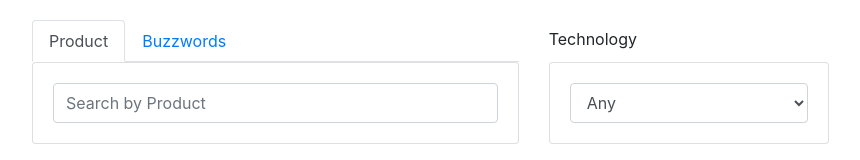
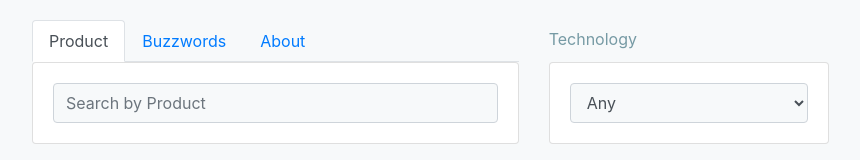
Before and after one commit to benelan/product2queue, a React (Create React App) app: page / in a window 1280 px wide. Shown: the top 160 px of the page, without its empty margins (3-863 px from the left). Built offline with nearby package versions, Linux system fonts and the light colour scheme.

Commit message:
UI changes

```diff
--- a/src/components/Product.js
+++ b/src/components/Product.js
@@ -8,7 +8,7 @@ import {
   Nav,
   NavItem,
   NavLink,
-  Card,
+  Card
 } from "reactstrap";
 import classnames from "classnames";
 import VirtualScroll from "./VirtualScroll";
@@ -26,6 +26,18 @@ class Product extends React.Component {
     const lgi = {
       height: "70px",
     };
+
+    const navlinkStyle = {
+      cursor: "pointer"
+    }
+
+    const inputStyle = {
+      height: "40px",
+      background: "#F7F9FA"
+    };
+
+
+
     const Item = memo(({ index }) => (
       <ListGroupItem
         key={index}
@@ -40,10 +52,11 @@ class Product extends React.Component {
 
     return (
       <React.Fragment>
-        <Nav tabs>
+        <Nav tabs
+          style={{ color: "#ADC5CC" }}>
           <NavItem>
             <NavLink
-              style={{ cursor: "pointer" }}
+              style={navlinkStyle}
               className={classnames({
                 active: this.state.activeTab === "1",
               })}
@@ -63,7 +76,7 @@ class Product extends React.Component {
           </NavItem>
           <NavItem>
             <NavLink
-              style={{ cursor: "pointer" }}
+              style={navlinkStyle}
               className={classnames({
                 active: this.state.activeTab === "2",
               })}
@@ -81,6 +94,16 @@ class Product extends React.Component {
               Buzzwords
             </NavLink>
           </NavItem>
+          <NavItem>
+            <NavLink
+              className={classnames({
+                active: this.state.activeTab === "3",
+              })}
+              style={navlinkStyle}
+              onClick={() => {
+                this.toggle("3");
+              }}>About</NavLink>
+          </NavItem>
         </Nav>
         <TabContent activeTab={this.state.activeTab}>
           <TabPane tabId="1">
@@ -90,9 +113,7 @@ class Product extends React.Component {
                 name="searchProduct"
                 className="input"
                 id="productInput"
-                style={{
-                  height: "40px",
-                }}
+                style={inputStyle}
                 onChange={this.props.onProductChange}
                 placeholder="Search by Product"
               />
@@ -105,12 +126,15 @@ class Product extends React.Component {
                 name="searchBuzzwords"
                 className="input"
                 id="buzzwordsInput"
-                style={{
-                  height: "40px",
-                }}
+                style={inputStyle}
                 onChange={this.props.onBuzzwordsChange}
                 placeholder="Search by Buzzwords"
               />
+            </Card>
+          </TabPane>
+          <TabPane tabId="3">
+            <Card body>
+              <label>This app was created for Esri Support Services to help employees determine which team supports each product. </label>
             </Card>
           </TabPane>
         </TabContent>
--- a/src/components/Technology.js
+++ b/src/components/Technology.js
@@ -11,7 +11,7 @@ class Technology extends React.Component {
             type="select"
             name="select"
             id="technologySelect"
-            style={{height:"40px"}}
+            style={{height:"40px", background: "#F7F9FA"}}
             onChange={this.props.onTechnologyChange}
           >
             <option value={"Any"}>Any</option>
--- a/src/index.css
+++ b/src/index.css
@@ -1,19 +1,32 @@
+:root {
+  --color-0: #d9e5e8; /* Main Primary color */
+  --color-1: #ffffff;
+  --color-2: #f7f9fa;
+  --color-3: #adc5cc;
+  --color-4: #769aa4;
+}
+
+html,
+#root {
+  background-color: var(--color-2);
+  color: var(--color-4);
+}
+
 body {
   margin: 0;
-  font-family: -apple-system, BlinkMacSystemFont, 'Segoe UI', 'Roboto', 'Oxygen',
-    'Ubuntu', 'Cantarell', 'Fira Sans', 'Droid Sans', 'Helvetica Neue',
+  font-family: -apple-system, BlinkMacSystemFont, "Segoe UI", "Roboto", "Oxygen",
+    "Ubuntu", "Cantarell", "Fira Sans", "Droid Sans", "Helvetica Neue",
     sans-serif;
   -webkit-font-smoothing: antialiased;
   -moz-osx-font-smoothing: grayscale;
 }
 
 code {
-  font-family: source-code-pro, Menlo, Monaco, Consolas, 'Courier New',
+  font-family: source-code-pro, Menlo, Monaco, Consolas, "Courier New",
     monospace;
 }
 
 select:active,
-select:focus,
 input:active,
 input:focus,
 input:hover,
@@ -24,10 +37,8 @@ button:focus,
 button:active,
 button:hover,
 label:focus,
-.btn:active
-{
+.btn:active {
   outline: 0px !important;
   -webkit-appearance: none;
   box-shadow: none !important;
-
 }
```
Also changed, not shown: src/components/Search.js (line endings or trailing spaces).
